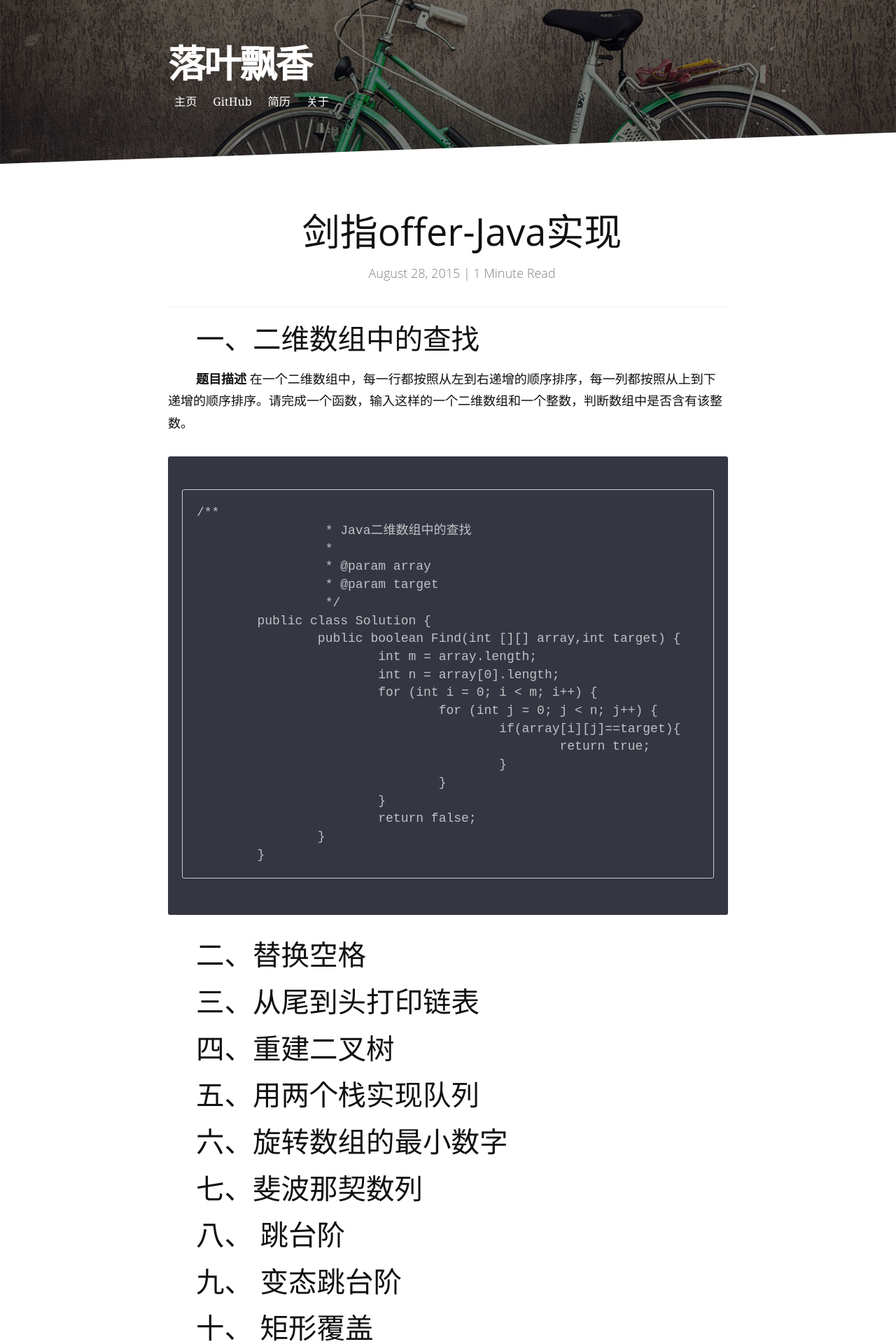
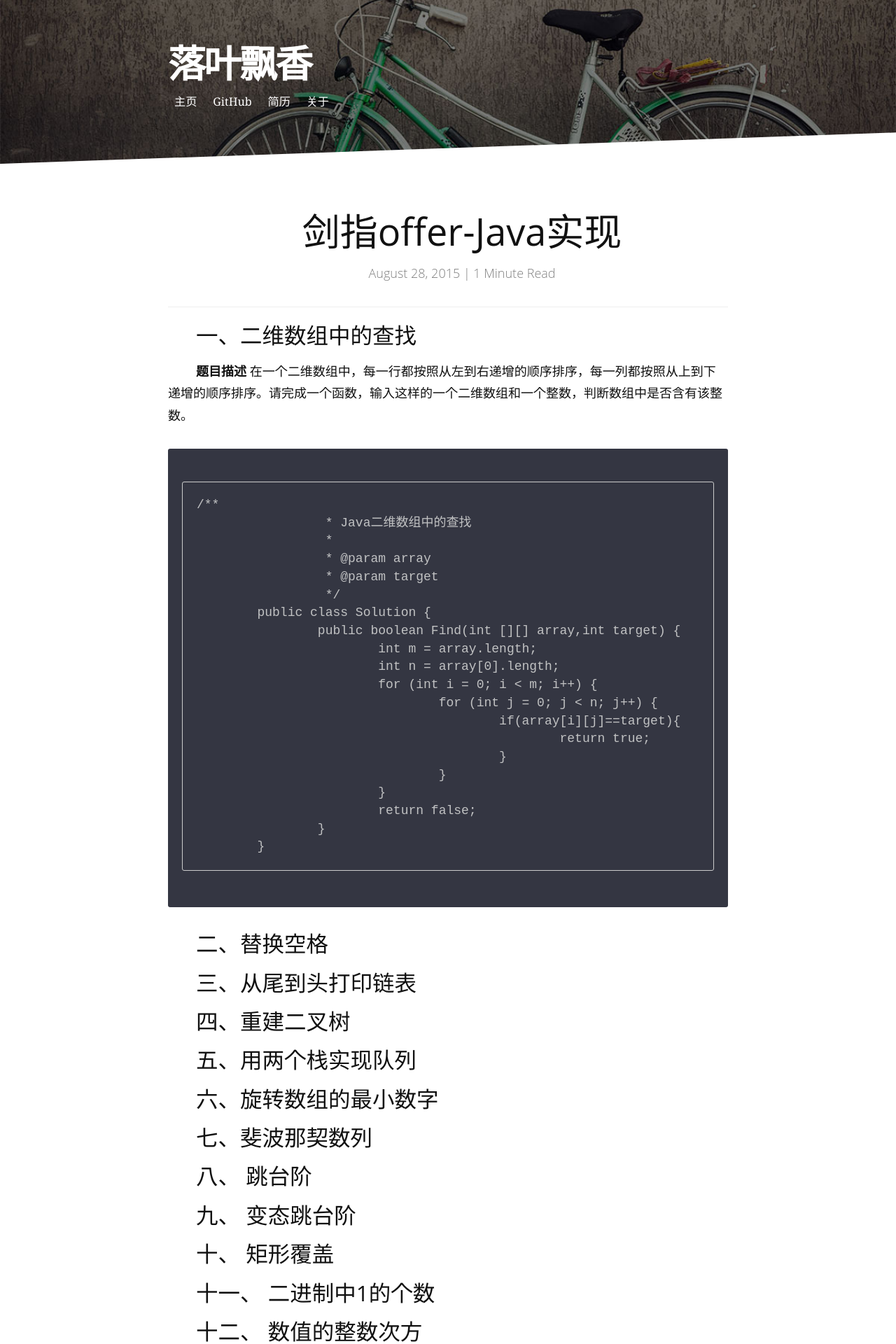
Before and after one commit to luonaibin/luonaibin.github.io, a Jekyll site: the page built from _posts/2015-08-25-java-Array-String.markdown, in a window 1280 px wide. Shown: the top 1920 px of the page at 70% size. Built offline with Jekyll 4.4.1, drawn with Linux system fonts in a browser that asks for light colours; Markdown is read by kramdown in place of the engine named in the settings.

Commit message:
update jzoffer

```diff
--- a/_posts/2015-08-25-java-Array-String.markdown
+++ b/_posts/2015-08-25-java-Array-String.markdown
@@ -15,7 +15,7 @@ p{
 
 --------
 
-## 一、二维数组中的查找
+### 一、二维数组中的查找
 
 **题目描述**
 在一个二维数组中，每一行都按照从左到右递增的顺序排序，每一列都按照从上到下递增的顺序排序。请完成一个函数，输入这样的一个二维数组和一个整数，判断数组中是否含有该整数。
@@ -42,132 +42,132 @@ p{
 		}
 
 
-## 二、替换空格
+### 二、替换空格
 
-## 三、从尾到头打印链表
+### 三、从尾到头打印链表
 
-## 四、重建二叉树
+### 四、重建二叉树
 
-## 五、用两个栈实现队列
+### 五、用两个栈实现队列
 
-## 六、旋转数组的最小数字
+### 六、旋转数组的最小数字
 
-## 七、斐波那契数列
+### 七、斐波那契数列
 
-## 八、 跳台阶
+### 八、 跳台阶
 
-## 九、 变态跳台阶
+### 九、 变态跳台阶
 
-## 十、 矩形覆盖
+### 十、 矩形覆盖
 
-## 十一、 二进制中1的个数
+### 十一、 二进制中1的个数
 
-## 十二、 数值的整数次方
+### 十二、 数值的整数次方
 
-## 十三、 调整数组顺序使其奇数位于偶数前面
+### 十三、 调整数组顺序使其奇数位于偶数前面
 
-## 十四、 链表中倒数第k个结点
+### 十四、 链表中倒数第k个结点
 
-## 十五、 反转链表
+### 十五、 反转链表
 
-## 十六、 合并两个排序的链表
+### 十六、 合并两个排序的链表
 
-## 十七、 树的子结构
+### 十七、 树的子结构
 
-## 十八、 二叉树的镜像
+### 十八、 二叉树的镜像
 
-## 十九、 顺时针打印矩阵
+### 十九、 顺时针打印矩阵
 
-## 二十、 包含min函数的栈
+### 二十、 包含min函数的栈
 
-## 二十一、栈的压入、弹出序列
+### 二十一、栈的压入、弹出序列
 
-## 二十二、从上往下打印二叉树
+### 二十二、从上往下打印二叉树
 
-## 二十三、 二叉搜索树的后序遍历序列
+### 二十三、 二叉搜索树的后序遍历序列
 
-## 二十四、 二叉树中和为某一值的路径
+### 二十四、 二叉树中和为某一值的路径
 
-## 二十五、 复杂链表的复制
+### 二十五、 复杂链表的复制
 
-## 二十六、 二叉搜索树与双向链表
+### 二十六、 二叉搜索树与双向链表
 
-## 二十七、 字符串的排列
+### 二十七、 字符串的排列
 
-## 二十八、 数组中出现次数超过一半的数字
+### 二十八、 数组中出现次数超过一半的数字
 
-## 二十九、 最小的K个数
+### 二十九、 最小的K个数
 
-## 三十、 连续子数组的最大和
+### 三十、 连续子数组的最大和
 
-## 三十一、 整数中1出现的次数（从1到n整数中1出现的次数）
+### 三十一、 整数中1出现的次数（从1到n整数中1出现的次数）
 
-## 三十二、 把数组排成最小的数
+### 三十二、 把数组排成最小的数
 
-## 三十三、 丑数
+### 三十三、 丑数
 
-## 三十四、 第一个只出现一次的字符
+### 三十四、 第一个只出现一次的字符
 
-## 三十五、 数组中的逆序对
+### 三十五、 数组中的逆序对
 
-## 三十六、 两个链表的第一个公共结点
+### 三十六、 两个链表的第一个公共结点
 
-## 三十七、 数字在排序数组中出现的次数
+### 三十七、 数字在排序数组中出现的次数
 
-## 三十八、 二叉树的深度
+### 三十八、 二叉树的深度
 
-## 三十九、 平衡二叉树
+### 三十九、 平衡二叉树
 
-## 四十、 数组中只出现一次的数字
+### 四十、 数组中只出现一次的数字
 
-## 四十一、 和为S的连续正数序列
+### 四十一、 和为S的连续正数序列
 
-## 四十二、 和为S的两个数字
+### 四十二、 和为S的两个数字
 
-## 四十三、 左旋转字符串
+### 四十三、 左旋转字符串
 
-## 四十四、 翻转单词顺序列
+### 四十四、 翻转单词顺序列
 
-## 四十五、 扑克牌顺子
+### 四十五、 扑克牌顺子
 
-## 四十六、 孩子们的游戏(圆圈中最后剩下的数)
+### 四十六、 孩子们的游戏(圆圈中最后剩下的数)
 
-## 四十七、 求1+2+3+...+n
+### 四十七、 求1+2+3+...+n
 
-## 四十八、 不用加减乘除做加法
+### 四十八、 不用加减乘除做加法
 
-## 四十九、 把字符串转换成整数
+### 四十九、 把字符串转换成整数
 
-## 五十、 数组中重复的数字
+### 五十、 数组中重复的数字
 
-## 五十一、 构建乘积数组
+### 五十一、 构建乘积数组
 
-## 五十二、 正则表达式匹配
+### 五十二、 正则表达式匹配
 
-## 五十三、 表示数值的字符串
+### 五十三、 表示数值的字符串
 
-## 五十四、 字符流中第一个不重复的字符
+### 五十四、 字符流中第一个不重复的字符
 
-## 五十五、 链表中环的入口结点
+### 五十五、 链表中环的入口结点
 
-## 五十六、 删除链表中重复的结点
+### 五十六、 删除链表中重复的结点
 
-## 五十七、 二叉树的下一个结点
+### 五十七、 二叉树的下一个结点
 
-## 五十八、 对称的二叉树
+### 五十八、 对称的二叉树
 
-## 五十九、 按之字形顺序打印二叉树
+### 五十九、 按之字形顺序打印二叉树
 
-## 六十、 把二叉树打印成多行
+### 六十、 把二叉树打印成多行
 
-## 六十一、 序列化二叉树
+### 六十一、 序列化二叉树
 
-## 六十二、 二叉搜索树的第k个结点
+### 六十二、 二叉搜索树的第k个结点
 
-## 六十三、 数据流中的中位数
+### 六十三、 数据流中的中位数
 
-## 六十四、 滑动窗口的最大值
+### 六十四、 滑动窗口的最大值
 
-## 六十五、 矩阵中的路径
+### 六十五、 矩阵中的路径
 
-## 六十六、 机器人的运动范围
+### 六十六、 机器人的运动范围
```
